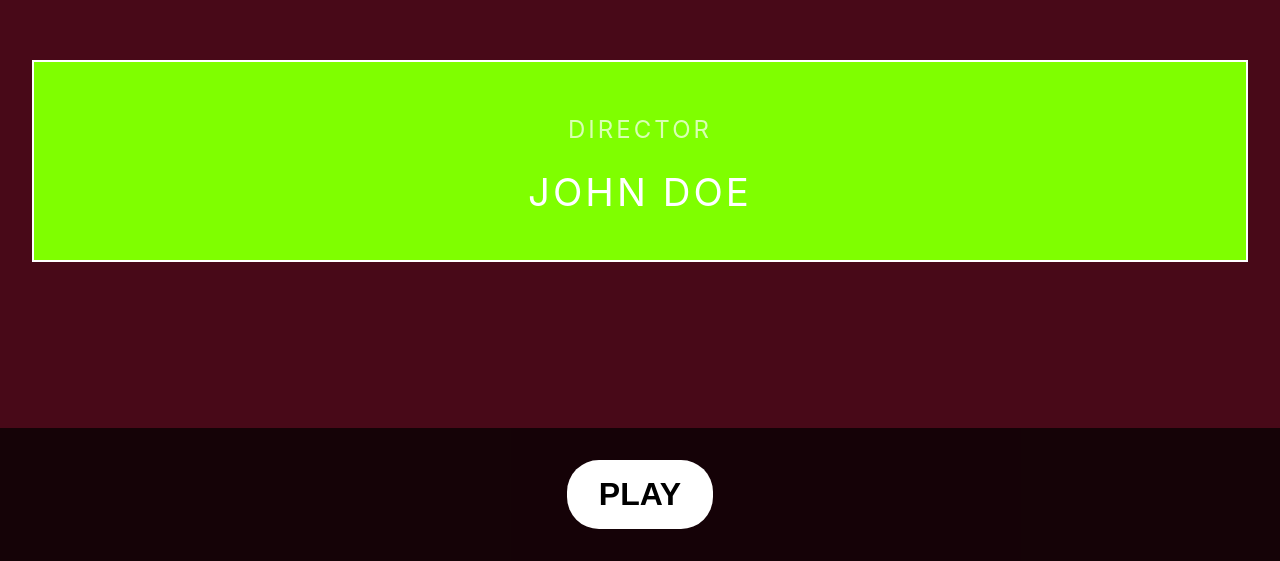
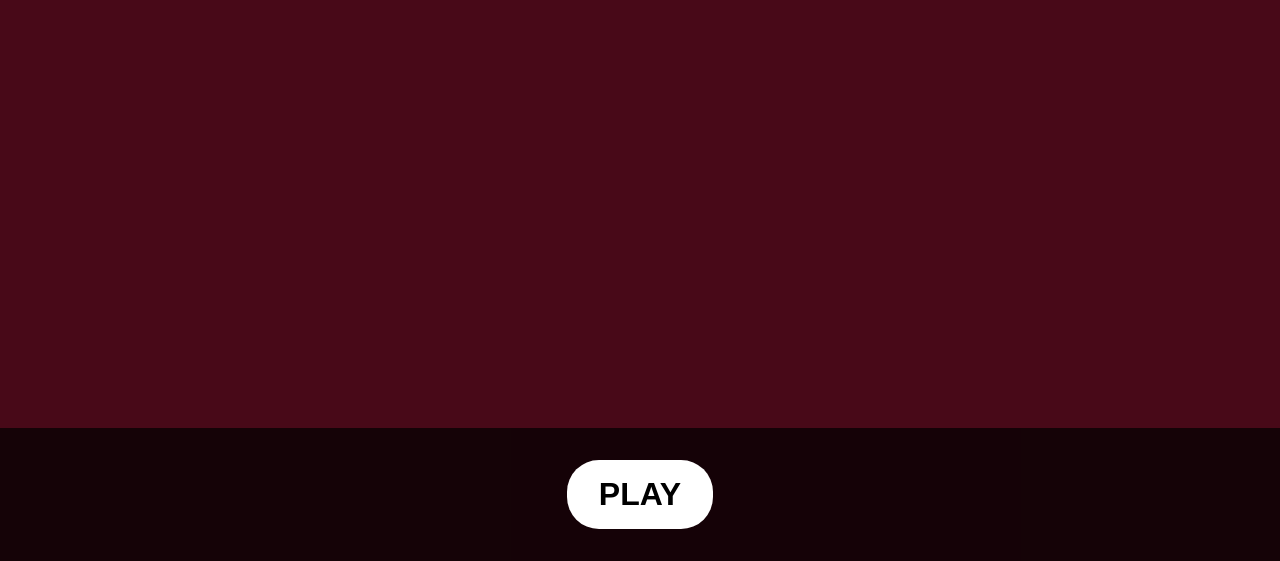
Before and after one commit to khayden73/title-boxes, a React (Create React App) app: page / in a window 1280 px wide. Shown: the part 239-800 px from the top of the page. Built offline with nearby package versions, Linux system fonts and the light colour scheme.

Commit message:
cleanup some styles

```diff
--- a/src/components/Screen.module.scss
+++ b/src/components/Screen.module.scss
@@ -4,7 +4,7 @@
 
 .screen {
     --bg: cyan;
-    background-color: var(--bg); // fpo
+    //background-color: var(--bg); // fpo
     display: grid;
     grid-template-columns: 1fr;
 
--- a/src/components/TitleBox.module.scss
+++ b/src/components/TitleBox.module.scss
@@ -12,15 +12,6 @@
     opacity: 0;
     animation: boxTitles var(--boxtitle-duration) ease-in 1s 1;;
     animation-play-state: var(--animation-play-state);
-
-    &:first-child {
-        opacity: 1;
-    }
-
-    /*&.animated {
-        --box-animation: boxTitles var(--boxtitle-duration) ease-in 1s 1;
-        animation-play-state: var(--animation-play-state);
-    }*/
 
     .caption {
         width: 100%;
```
